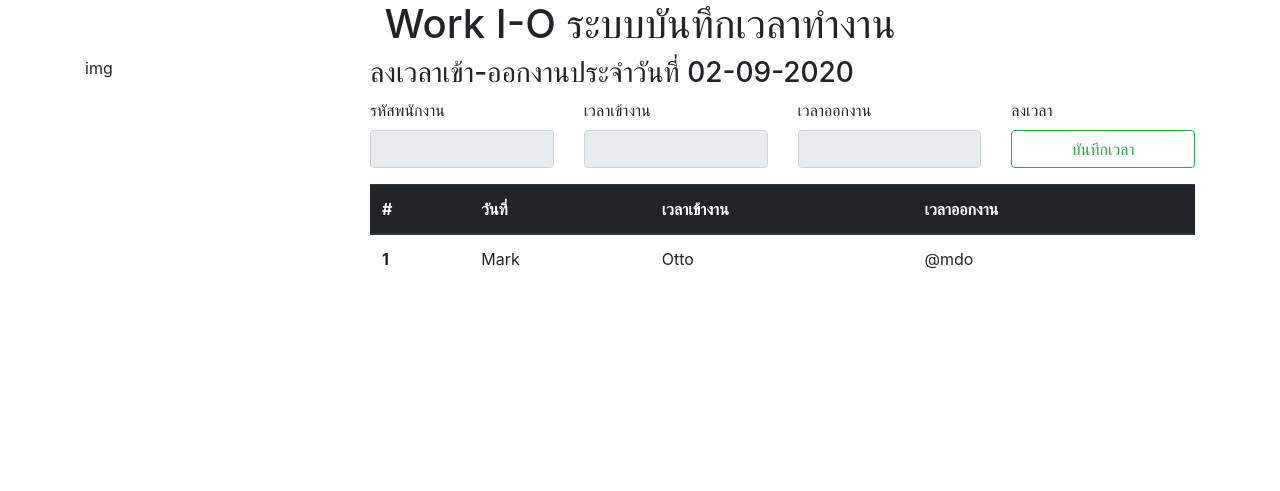
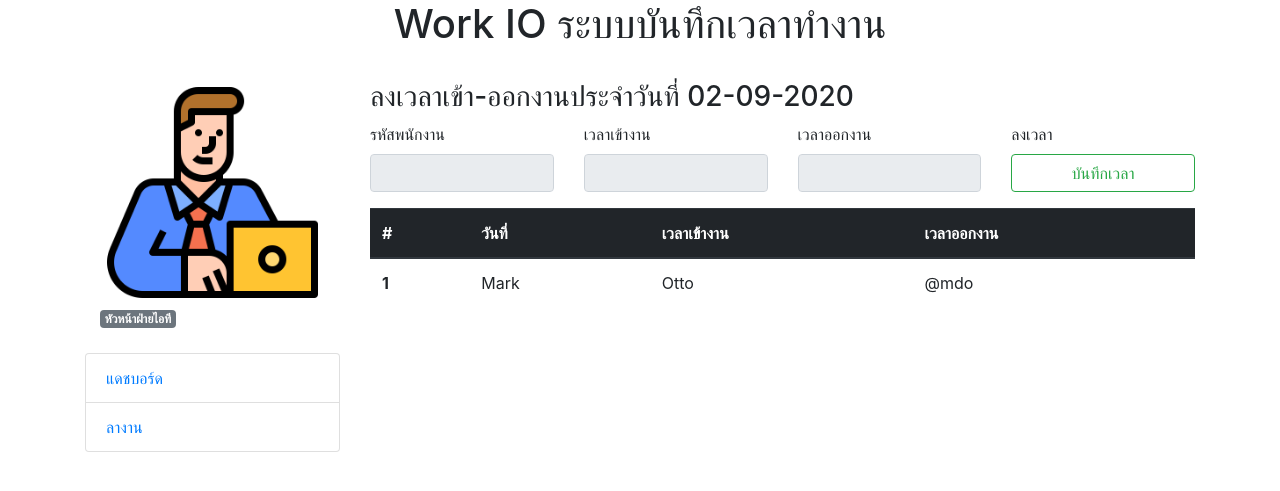
Before and after one commit to ForestCrazy/Work-IO, a PHP site: page / in a window 1280 px wide. Shown: the top 491 px of the page. Run offline with PHP 8.4, Linux system fonts and the light colour scheme; some libraries are stand-ins or nearby versions.

Commit message:
remove file

```diff
--- a/index.php
+++ b/index.php
@@ -11,10 +11,21 @@
 
 <body>
     <div class="container">
-        <h1 class="text-center">Work I-O ระบบบันทึกเวลาทำงาน</h1>
+        <h1 class="text-center">Work IO ระบบบันทึกเวลาทำงาน</h1>
+        <br>
         <div class="row">
             <div class="col-sm-3">
-                img
+                <div class="col-12">
+                    <img src="data/employee.png" alt="" class="img-fluid h-100 w-100">
+                    <span class="badge badge-secondary">หัวหน้าฝ่ายไอที</span>
+                </div>
+                <br>
+                <div>
+                    <ul class="list-group">
+                        <li class="list-group-item"><a href="">แดชบอร์ด</a></li>
+                        <li class="list-group-item"><a href="">ลางาน</a></li>
+                    </ul>
+                </div>
             </div>
             <div class="col-sm-9">
                 <?php
@@ -26,16 +37,8 @@
                 }
                 if ($_GET["page"] == "dashboard") {
                     include_once __DIR__ . '/page/dashboard.php';
-                } elseif ($_GET['page'] == "announce") {
-                    include_once __DIR__ . '/page/announce.php';
-                } elseif ($_GET['page'] == "task") {
-                    include_once __DIR__ . '/page/task.php';
                 } elseif ($_GET['page'] == "leave") {
                     include_once __DIR__ . '/page/leave.php';
-                } elseif ($_GET['page'] == "note") {
-                    include_once __DIR__ . '/page/note.php';
-                } elseif ($_GET['page'] == "result") {
-                    include_once __DIR__ . '/page/result.php';
                 } elseif ($_GET['page'] == "login") {
                     include_once __DIR__ . '/page/login.php';
                 } elseif ($_GET['page'] == "logout") {
--- a/page/announce.php
+++ /dev/null
@@ -1 +0,0 @@
-ลิสต์การแจ้งเตือน
--- a/page/result.php
+++ /dev/null
@@ -1 +0,0 @@
-กราฟสรุปผลต่างๆ
--- a/page/task.php
+++ /dev/null
@@ -1 +0,0 @@
-ลิสต์งานที่ต้องทำ
```
Also changed, not shown: data/employee.png (added), sql/announce.sql (deleted), sql/note.sql (deleted), sql/role.sql (deleted), sql/setting.sql (deleted), sql/task.sql (deleted).
